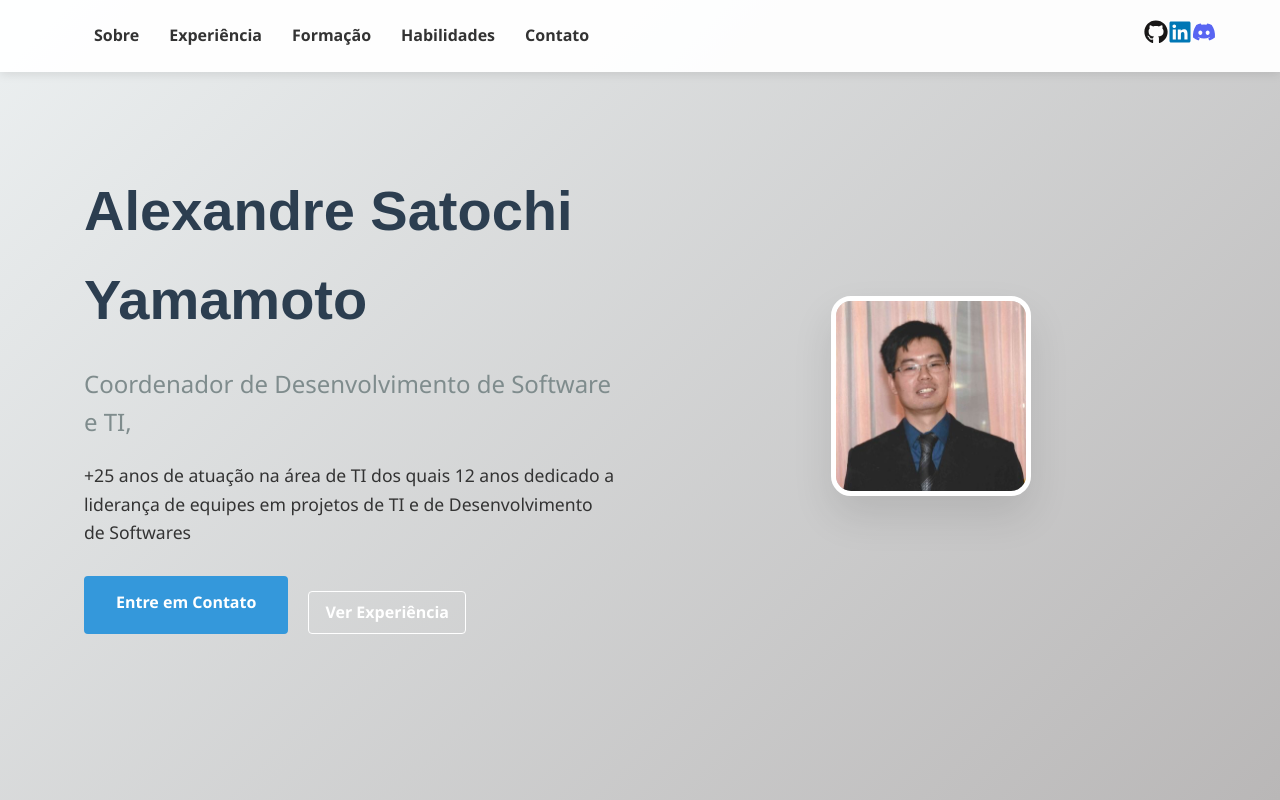
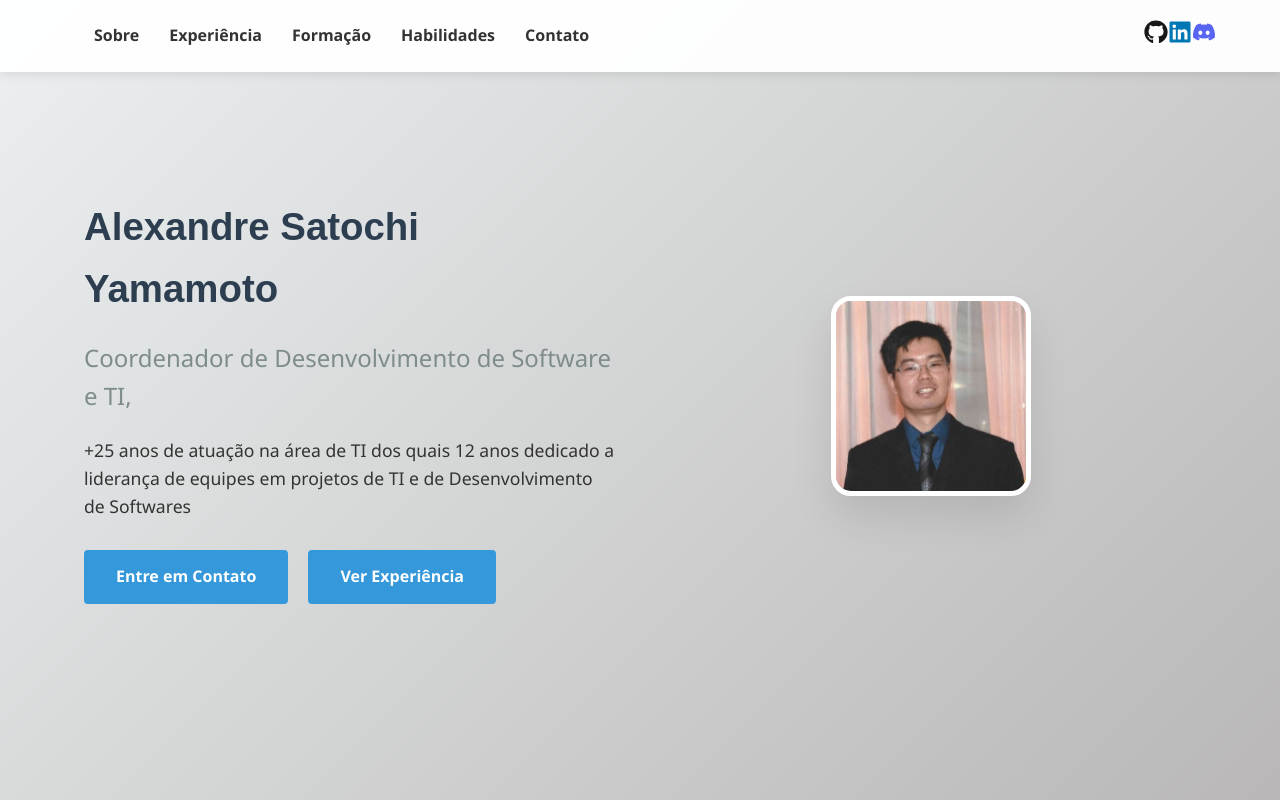
Before and after one commit to satochi-yamamoto/apresentacao-react, a React (Vite) app: page / in a window 1280 px wide. Shown: the top 800 px of the page. Built offline with nearby package versions, Linux system fonts and the light colour scheme.

Commit message:
versão nova

```diff
--- a/src/components/Hero.jsx
+++ b/src/components/Hero.jsx
@@ -5,12 +5,12 @@ const Hero = () => {
     <section className="hero">
       <div className="container">
         <div className="hero-content">
-          <h1>Alexandre Satochi Yamamoto</h1>
-          <h2>Coordenador de Desenvolvimento de Software e TI,</h2>
-          <p>+25 anos de atuação na área de TI dos quais 12 anos dedicado a liderança de equipes em projetos de TI e de Desenvolvimento de Softwares</p>
+          <h1 style={{ fontSize: '2.4rem' }}>Alexandre Satochi Yamamoto</h1>
+          <h2 style={{ fontSize: '1.5rem' }}>Coordenador de Desenvolvimento de Software e TI,</h2>
+          <p style={{ fontSize: '1.1rem' }}>+25 anos de atuação na área de TI dos quais 12 anos dedicado a liderança de equipes em projetos de TI e de Desenvolvimento de Softwares</p>
           <div className="hero-cta">
             <a href="#contact" className="btn btn-primary">Entre em Contato</a>
-            <a href="#experience" className="btn btn-outline">Ver Experiência</a>
+            <a href="#experience" className="btn btn-primary">Ver Experiência</a>
           </div>
         </div>
         <div className="hero-image">
```
Also changed, not shown: 1 other file (tests, documents, lock files or other folders).
